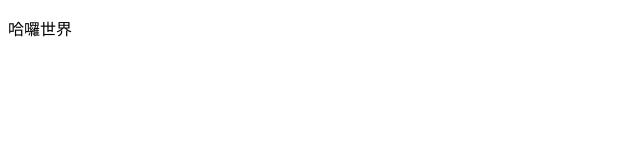
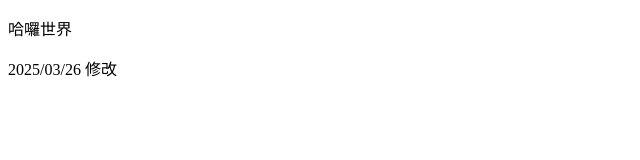
Before and after one commit to wilson22316/Git-Test, a plain HTML site: page index.html in a window 1280 px wide. Shown: the whole page, without its empty margins (0-640 px from the left). Drawn offline with Linux system fonts and the light colour scheme.

Commit message:
2025/03/26 修改 index

```diff
--- a/index.html
+++ b/index.html
@@ -9,6 +9,8 @@
 
 <body>
     <p>哈囉世界</p>
+
+    <div>2025/03/26 修改</div>
 </body>
 
 </html>
```
